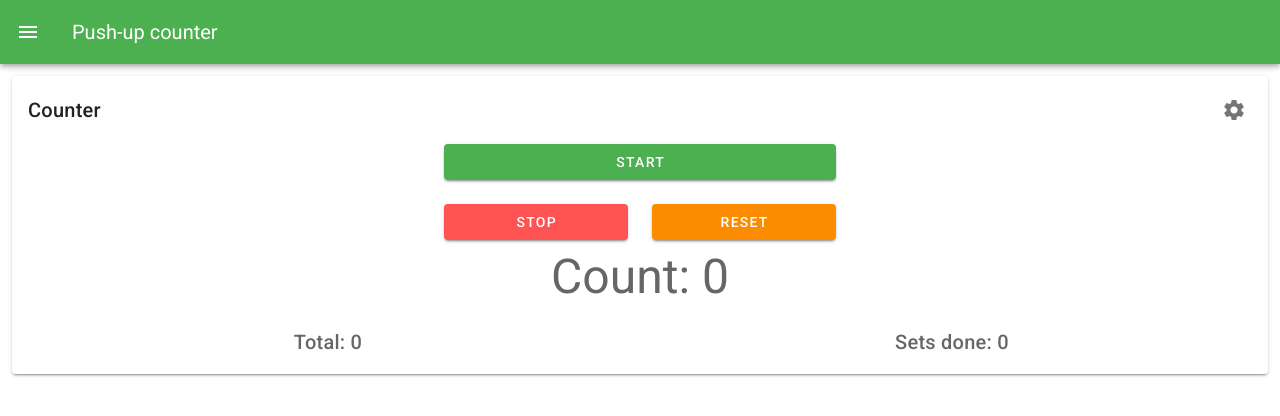
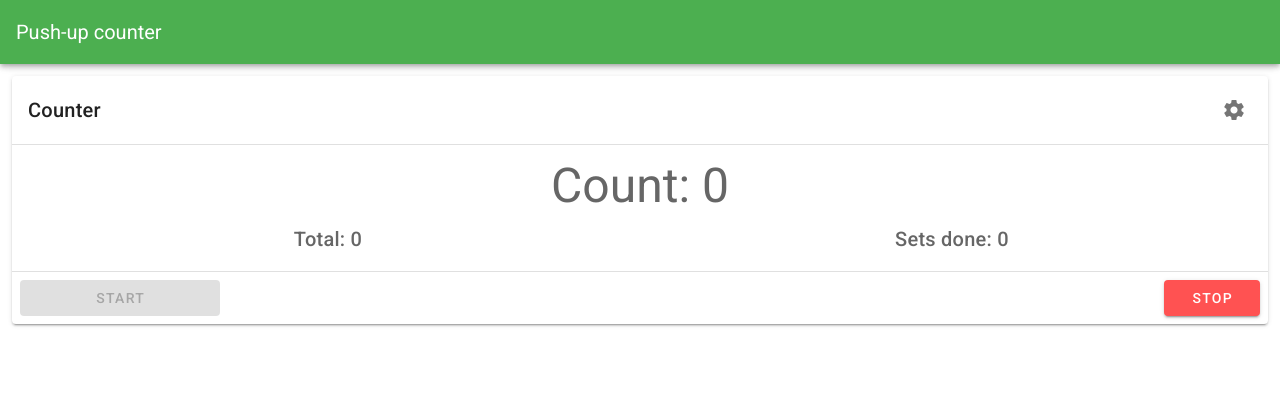
Before and after one commit to mish0501/push-up-counter, a Vue app: page / in a window 1280 px wide. Shown: the top 416 px of the page. Built offline with nearby package versions, Linux system fonts and the light colour scheme; what vue-awesome-countdown would draw is missing.

Commit message:
Changing the UI

```diff
--- a/src/App.vue
+++ b/src/App.vue
@@ -1,6 +1,6 @@
 <template>
   <v-app>
-    <v-navigation-drawer v-model="drawer" app>
+    <!-- <v-navigation-drawer v-model="drawer" app>
       <v-list>
         <v-list-item link :to="{ name: 'counter' }" exact>
           <v-list-item-action>
@@ -19,10 +19,10 @@
           </v-list-item-content>
         </v-list-item>
       </v-list>
-    </v-navigation-drawer>
+    </v-navigation-drawer> -->
 
     <v-app-bar app color="green" dark>
-      <v-app-bar-nav-icon @click.stop="drawer = !drawer" />
+      <!-- <v-app-bar-nav-icon @click.stop="drawer = !drawer" /> -->
       <v-toolbar-title>Push-up counter</v-toolbar-title>
     </v-app-bar>
 
--- a/src/components/PushUpCounter.vue
+++ b/src/components/PushUpCounter.vue
@@ -3,12 +3,6 @@
     <v-row class="text-center">
       <v-col cols="12">
         <span class="display-2">Count: {{ count }}</span>
-      </v-col>
-      <v-col cols="6">
-        <span class="title">Total: {{ totalDone }}</span>
-      </v-col>
-      <v-col cols="6">
-        <span class="title">Sets done: {{ setsDone }}</span>
       </v-col>
     </v-row>
   </div>
@@ -19,6 +13,8 @@ export default {
 
   data: () => ({
     sensor: null,
+
+    count: 0,
 
     sensorData: [],
 
@@ -31,10 +27,6 @@ export default {
   }),
 
   props: {
-    count: {
-      type: Number,
-      default: 0,
-    },
     sensorState: {
       type: String,
       required: true,
@@ -48,10 +40,6 @@ export default {
       required: true,
     },
     totalDone: {
-      type: Number,
-      required: true,
-    },
-    setsDone: {
       type: Number,
       required: true,
     },
@@ -79,39 +67,19 @@ export default {
       }
       return null
     },
+
+    isSetDone() {
+      return this.count == this.reps
+    },
+
+    isWorkoutDone() {
+      return this.count + this.totalDone == this.total
+    },
   },
 
   watch: {
     sensorState(newVal) {
       this[newVal]()
-    },
-
-    count(newVal) {
-      if (newVal != 0) {
-        if (newVal + this.totalDone == this.total) {
-          this.$emit('workoutDone', {
-            smoothData: this.smoothData,
-            sensorData: this.sensorData,
-          })
-
-          return
-        }
-
-        if (newVal == this.reps) {
-          this.$emit('setDone', {
-            smoothData: this.smoothData,
-            sensorData: this.sensorData,
-          })
-
-          return
-        }
-
-        if ('vibrate' in navigator) {
-          console.log('150')
-
-          window.navigator.vibrate(150)
-        }
-      }
     },
   },
 
@@ -192,7 +160,8 @@ export default {
           diff > this.minMaxDiff
         ) {
           this.state = 'standing'
-          this.$emit('update:count', this.count + 1)
+
+          this.newPushUp()
         }
 
         if (
@@ -209,6 +178,40 @@ export default {
 
     exponentialFilter(curr, prev, alpha) {
       return alpha * prev + (1 - alpha) * curr
+    },
+
+    newPushUp() {
+      this.count += 1
+
+      let event = ''
+
+      console.log(this.isWorkoutDone, this.isSetDone)
+
+      if (this.isWorkoutDone) {
+        event = 'workoutDone'
+      } else if (this.isSetDone) {
+        event = 'setDone'
+      }
+
+      console.log(event)
+
+      if (event) {
+        let { smoothData, sensorData, count } = this
+
+        this.$emit(event, {
+          smoothData,
+          sensorData,
+          count,
+        })
+
+        return
+      }
+
+      if ('vibrate' in navigator) {
+        console.log('150')
+
+        window.navigator.vibrate(150)
+      }
     },
 
     round(number, precision) {
--- a/src/components/Settings.vue
+++ b/src/components/Settings.vue
@@ -127,9 +127,9 @@ export default {
   methods: {
     saveSettings() {
       let settings = {
-        reps: this.reps,
-        sets: this.sets,
-        total: this.total,
+        reps: parseInt(this.reps, 10),
+        sets: parseInt(this.sets, 10),
+        total: parseInt(this.total, 10),
         timer: this.timer,
       }
 
--- a/src/views/Counter.vue
+++ b/src/views/Counter.vue
@@ -22,37 +22,16 @@
 
         <v-dialog v-model="toggleSettings" scrollable>
           <template v-slot:activator="{ on }">
-            <v-btn icon v-on="on">
+            <v-btn icon v-on="on" v-if="state === 'pushup'">
               <v-icon>settings</v-icon>
             </v-btn>
           </template>
 
-          <Settings @settingsSaved="toggleSettings = !toggleSettings" />
+          <Settings @settingsSaved="saveSettings" />
         </v-dialog>
       </v-card-title>
+      <v-divider />
       <v-card-text>
-        <v-row justify="center">
-          <v-col cols="12" sm="8" md="4" xl="2" class="text-center">
-            <v-btn
-              block
-              color="success"
-              @click="start"
-              :disabled="state !== 'pushup' || settings.timer === null"
-              >Start</v-btn
-            >
-          </v-col>
-        </v-row>
-        <v-row justify="center">
-          <v-col cols="6" sm="4" md="2" xl="1" class="text-center">
-            <v-btn block color="error" @click="sensorState = 'stop'"
-              >Stop</v-btn
-            >
-          </v-col>
-          <v-col cols="6" sm="4" md="2" xl="1" class="text-center">
-            <v-btn block color="warning" @click="reset">Reset</v-btn>
-          </v-col>
-        </v-row>
-
         <v-row v-if="state === 'rest'">
           <v-col cols="12" class="text-center">
             <vac :end-time="new Date().getTime() + restTime" @finish="restDone">
@@ -66,16 +45,56 @@
         </v-row>
 
         <PushUpCounter
-          :count.sync="count"
           :sensorState="sensorState"
           :reps="parseInt(settings.reps, 10)"
           :total="parseInt(settings.total, 10)"
           :totalDone="totalDone"
-          :setsDone="setsDone"
           @setDone="setDone"
           @workoutDone="workoutDone"
+          v-else-if="state !== 'rest'"
         />
+
+        <v-row class="text-center">
+          <v-col cols="6">
+            <span class="title">Total: {{ totalDone }}</span>
+          </v-col>
+          <v-col cols="6">
+            <span class="title">Sets done: {{ setsDone }}</span>
+          </v-col>
+        </v-row>
       </v-card-text>
+
+      <v-divider />
+
+      <v-card-actions>
+        <v-row dense>
+          <v-col cols="6" sm="4" lg="2" class="text-center">
+            <v-btn block color="success" @click="start" :disabled="canStart">
+              {{ state === 'paused' ? 'Continue' : 'Start' }}
+            </v-btn>
+          </v-col>
+          <v-spacer v-if="$vuetify.breakpoint.smAndUp" />
+          <v-col
+            cols="4"
+            sm="2"
+            lg="1"
+            offset="2"
+            offset-sm="0"
+            class="text-center"
+          >
+            <v-btn
+              block
+              color="info"
+              @click="pause"
+              v-if="state === 'counting'"
+            >
+              Pause
+            </v-btn>
+
+            <v-btn block color="error" @click="reset" v-else>Stop</v-btn>
+          </v-col>
+        </v-row>
+      </v-card-actions>
     </v-card>
   </div>
 </template>
@@ -89,7 +108,6 @@ export default {
   name: 'Counter',
 
   data: () => ({
-    count: 0,
     sensorState: '',
 
     state: 'pushup',
@@ -123,21 +141,20 @@ export default {
       }
       return null
     },
-  },
 
-  watch: {
-    sensorState(newVal) {
-      if (newVal === 'start') {
-        this.expand = [1]
-      }
+    canStart() {
+      return (
+        this.state === 'rest' ||
+        this.state === 'counting' ||
+        this.settings.timer === undefined
+      )
     },
   },
 
   methods: {
-    setDone({ smoothData, sensorData }) {
+    setDone({ smoothData, sensorData, count }) {
       this.setsDone += 1
-      this.totalDone += this.count
-      this.count = 0
+      this.totalDone += count
       this.sensorState = 'reset'
       this.state = 'rest'
       this.smoothData = [...this.smoothData, ...smoothData]
@@ -146,8 +163,8 @@ export default {
       this.vibrate('set')
     },
 
-    workoutDone({ smoothData, sensorData }) {
-      this.totalDone += this.count
+    workoutDone({ smoothData, sensorData, count }) {
+      this.totalDone += count
 
       this.smoothData = [...this.smoothData, ...smoothData]
       this.sensorData = [...this.sensorData, ...sensorData]
@@ -156,38 +173,6 @@ export default {
       this.sensorState = 'reset'
 
       this.vibrate('total')
-    },
-
-    vibrate(type) {
-      if ('vibrate' in navigator) {
-        if (type == 'set') {
-          window.navigator.vibrate([200, 100, 300])
-        }
-
-        if (type == 'total') {
-          window.navigator.vibrate([300, 100, 300])
-        }
-      }
-    },
-
-    start() {
-      setTimeout(() => {
-        window.navigator.vibrate(500)
-
-        this.sensorState = 'start'
-      }, 5000)
-    },
-
-    reset() {
-      this.count = 0
-
-      this.state = 'pushup'
-
-      this.sensorData = this.smoothData = []
-
-      this.setsDone = this.totalDone = this.endWorkout = 0
-
-      this.sensorState = 'reset'
     },
 
     restDone() {
@@ -213,6 +198,51 @@ export default {
 
       this.state = 'pushup'
     },
+
+    vibrate(type) {
+      if ('vibrate' in navigator) {
+        if (type == 'set') {
+          window.navigator.vibrate([200, 100, 300])
+        }
+
+        if (type == 'total') {
+          window.navigator.vibrate([300, 100, 300])
+        }
+      }
+    },
+
+    saveSettings() {
+      this.toggleSettings = !this.toggleSettings
+
+      this.settings = JSON.parse(localStorage.getItem('settings')) || {}
+    },
+
+    start() {
+      setTimeout(() => {
+        window.navigator.vibrate(500)
+
+        this.sensorState = 'start'
+        this.state = 'counting'
+      }, 5000)
+    },
+
+    reset() {
+      this.count = 0
+
+      this.state = 'pushup'
+
+      this.sensorData = this.smoothData = []
+
+      this.setsDone = this.totalDone = this.endWorkout = 0
+
+      this.sensorState = 'reset'
+    },
+
+    pause() {
+      this.sensorState = 'stop'
+
+      this.state = 'paused'
+    },
   },
 }
 </script>
```
